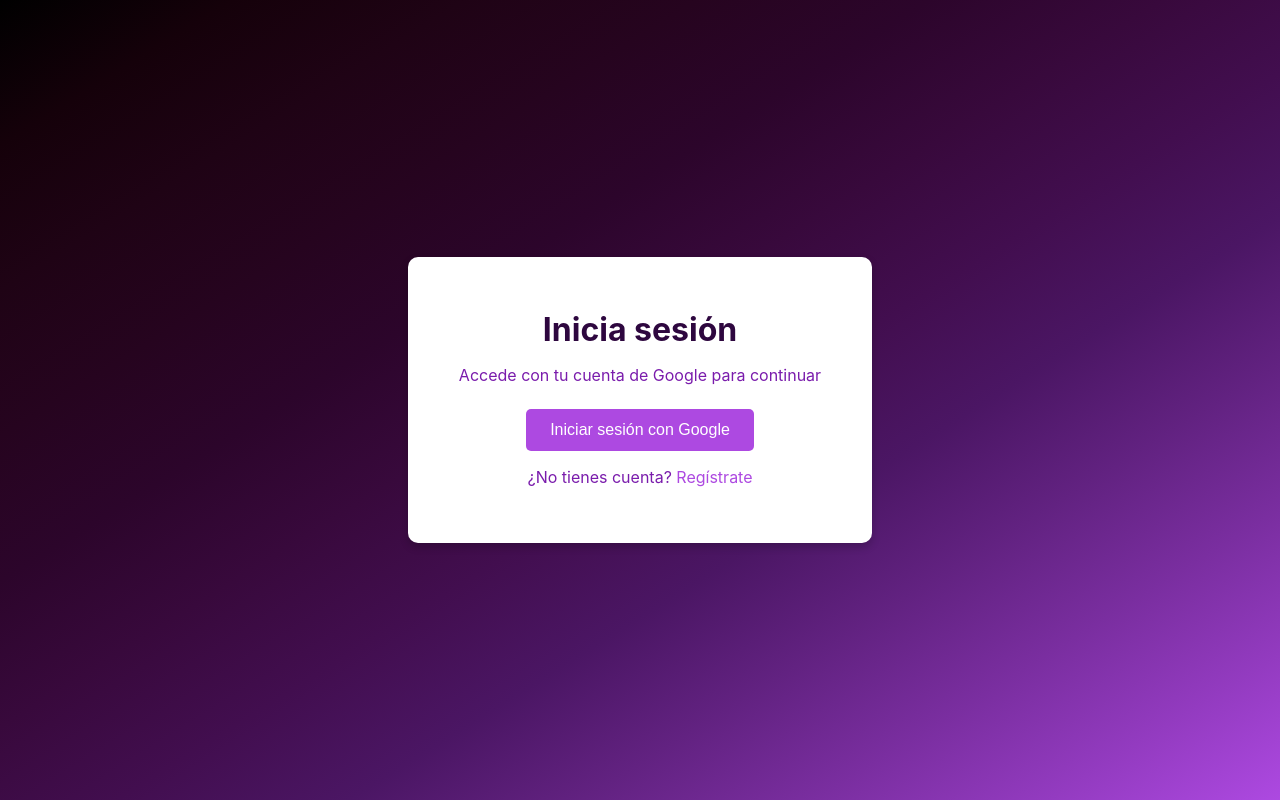
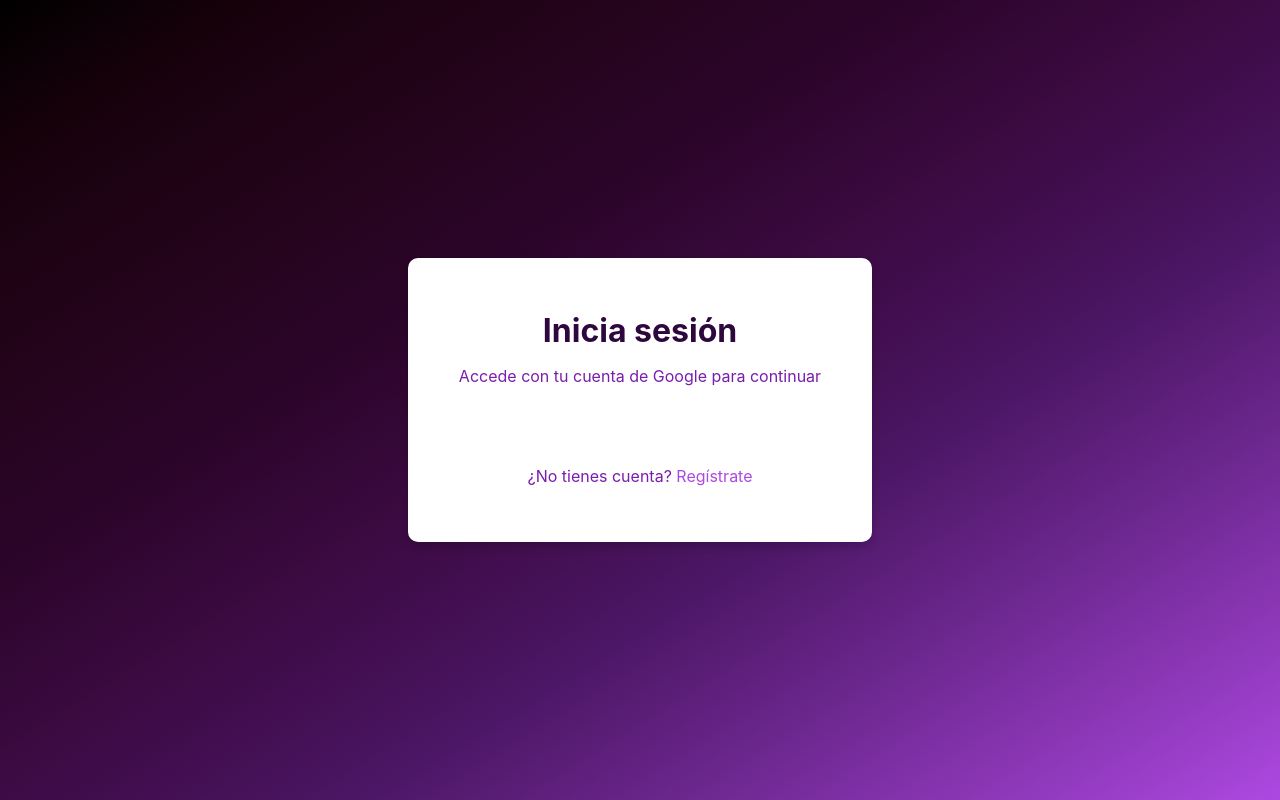
Before and after one commit to JulianCarvajal/Bookbit, a React (Create React App) app in the folder frontend/: page /login in a window 1280 px wide. Built offline with nearby package versions, Linux system fonts and the light colour scheme.

Commit message:
Componente inicio sesion

```diff
--- a/frontend/package.json
+++ b/frontend/package.json
@@ -3,12 +3,12 @@
   "version": "0.1.0",
   "private": true,
   "dependencies": {
+    "@react-oauth/google": "^0.12.1",
     "@testing-library/jest-dom": "^5.17.0",
     "@testing-library/react": "^13.4.0",
     "@testing-library/user-event": "^13.5.0",
     "@types/jest": "^27.5.2",
     "@types/node": "^16.18.112",
-    "@types/react": "^18.3.10",
     "@types/react-dom": "^18.3.0",
     "react": "^18.3.1",
     "react-dom": "^18.3.1",
@@ -40,5 +40,8 @@
       "last 1 firefox version",
       "last 1 safari version"
     ]
+  },
+  "devDependencies": {
+    "@types/react": "^19.0.8"
   }
 }
--- a/frontend/src/components/AuthForm.tsx
+++ b/frontend/src/components/AuthForm.tsx
@@ -1,6 +1,7 @@
 import React from 'react';
 import { Link } from 'react-router-dom';
 import './AuthForm.css';
+import GoogleLoginButton from './GoogleLoginButton';
 
 interface AuthFormProps {
   title: string;
@@ -19,12 +20,28 @@
   linkPath,
   linkDescription,
 }) => {
+  const handleLoginSuccess = (token: string) => {
+    console.log("Login exitoso, token recibido:", token);
+    // Aquí podrías guardar el token, redirigir al usuario o hacer una petición al backend
+    localStorage.setItem("googleToken", token); // Ejemplo de cómo almacenar el token
+    // También puedes redirigir al usuario
+    // window.location.href = '/home'; // O usar React Router para redirigir
+  };
+
+  // Función que se ejecuta cuando el login falla
+  const handleLoginFailure = () => {
+    console.log("Error en el login");
+    // Puedes mostrar un mensaje de error o manejar el flujo de error
+  };
   return (
     <div className="auth-form-container">
       <div className="auth-form">
         <h1>{title}</h1>
         <p>{message}</p>
-        <button className="google-auth-button">{buttonText}</button>
+        <GoogleLoginButton
+          onLoginSuccess={handleLoginSuccess} // Llamar a handleLoginSuccess en caso de éxito
+          onLoginFailure={handleLoginFailure} // Llamar a handleLoginFailure en caso de error
+        />
         <p>
           {linkDescription} <Link to={linkPath}>{linkText}</Link>
         </p>
--- /dev/null
+++ b/frontend/src/components/GoogleLoginButton.tsx
@@ -0,0 +1,34 @@
+import React from 'react';
+import { GoogleLogin } from '@react-oauth/google';
+
+interface GoogleLoginButtonProps {
+  onLoginSuccess: (token: string) => void;
+  onLoginFailure: () => void;  // Cambié el tipo aquí a una función sin parámetros
+}
+
+const GoogleLoginButton: React.FC<GoogleLoginButtonProps> = ({ onLoginSuccess, onLoginFailure }) => {
+
+  const handleLoginSuccess = (response: any) => {
+    // El token recibido de Google es un string
+    const token = response.credential;
+    console.log('Login successful, token:', token);
+    onLoginSuccess(token);
+  };
+
+  const handleLoginFailure = () => {
+    // Puedes manejar el error aquí si lo necesitas
+    console.log('Login failed');
+    onLoginFailure();  // Llamar sin parámetros
+  };
+
+  return (
+    <div>
+      <GoogleLogin
+        onSuccess={handleLoginSuccess}  // Llamar cuando la autenticación es exitosa
+        onError={handleLoginFailure}    // Llamar cuando ocurre un error
+      />
+    </div>
+  );
+};
+
+export default GoogleLoginButton;
--- a/frontend/src/index.tsx
+++ b/frontend/src/index.tsx
@@ -4,6 +4,10 @@
 import App from './App';
 import reportWebVitals from './reportWebVitals';
 import { BrowserRouter } from 'react-router-dom';
+import { GoogleOAuthProvider } from '@react-oauth/google';
+
+
+const CLIENT_ID = '396310813111-99rs73a0ve3dciscncq2qbndmvm5van1.apps.googleusercontent.com';
 
 const root = ReactDOM.createRoot(
   document.getElementById('root') as HTMLElement
@@ -11,10 +15,13 @@
 root.render(
   <React.StrictMode>
     <BrowserRouter>
-      <App />
+    <GoogleOAuthProvider clientId={CLIENT_ID}>
+        <App />
+      </GoogleOAuthProvider>
     </BrowserRouter>
   </React.StrictMode>
 );
+
 
 // If you want to start measuring performance in your app, pass a function
 // to log results (for example: reportWebVitals(console.log))
```
Also changed, not shown: 1 other file (tests, documents, lock files or other folders).
